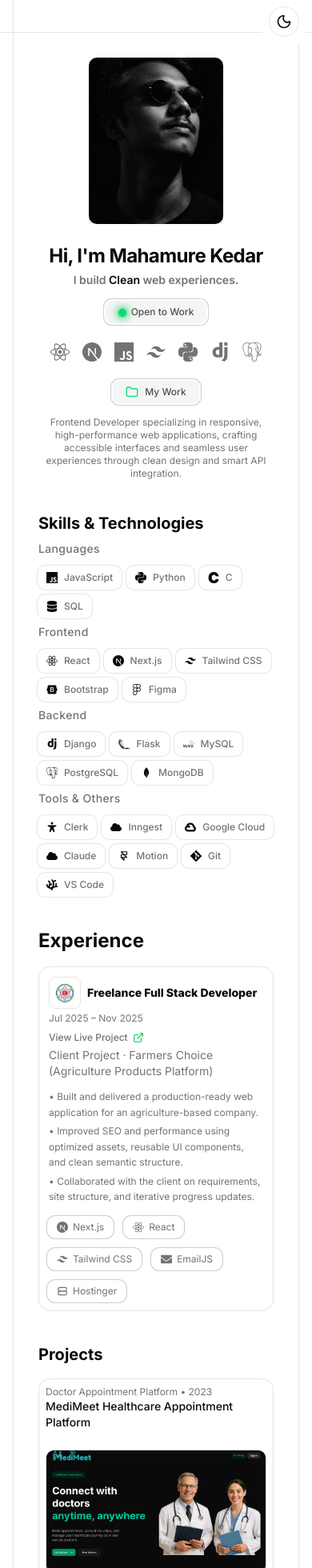
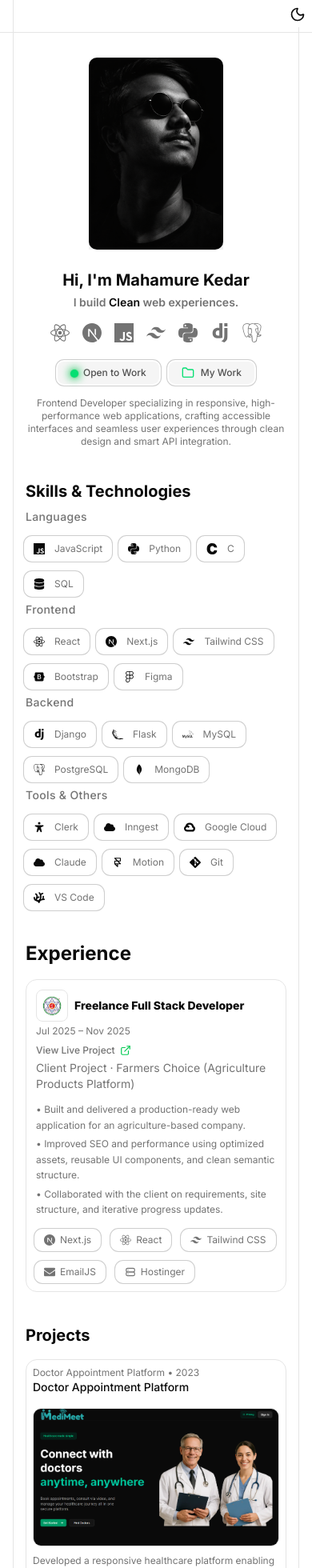
Before and after one commit to kedarrm/My_Portfolio, a Next.js app: page / in a window 390 px wide. Shown: the top 1960 px of the page at 80% size. Built offline with nearby package versions, Linux system fonts and the light colour scheme.

Commit message:
responsive improvement and minor fixes

```diff
--- a/app/page.js
+++ b/app/page.js
@@ -16,8 +16,6 @@ export default function Home() {
           fixed top-0 right-2 sm:right-6 md:right-10
           z-50
           bg-background/80 backdrop-blur
-          rounded-lg
-          p-2
         "
       >
         <ModeToggle />
--- a/components/intersection.jsx
+++ b/components/intersection.jsx
@@ -33,7 +33,7 @@ export default function FrameBox({ children }) {
         <span className="absolute bottom-0 -left-16 -right-16 h-px bg-border" />
 
         {/* Content */}
-        <div className="relative px-8 py-8">
+        <div className="relative px-4 py-8">
           {children}
         </div>
 
--- a/components/sections/Contact.jsx
+++ b/components/sections/Contact.jsx
@@ -24,7 +24,7 @@ export default function ContactSection() {
       initial="hidden"
       whileInView="show"
       viewport={{ once: true }}
-      className="space-y-4 sm:space-y-4"
+      className="space-y-2 sm:space-y-4"
     >
       {/* Heading */}
       <motion.h2
--- a/components/sections/Education.jsx
+++ b/components/sections/Education.jsx
@@ -33,7 +33,7 @@ const educationData = [
 
 export default function EducationSection() {
   return (
-    <section className="w-full py-4">
+    <section className="w-full py-2">
       <motion.h2
         initial={{ opacity: 0, y: 16 }}
         whileInView={{ opacity: 1, y: 0 }}
--- a/components/sections/Footer.jsx
+++ b/components/sections/Footer.jsx
@@ -6,7 +6,7 @@ import { FaGithub, FaLinkedin, FaEnvelope } from "react-icons/fa";
 
 export default function FooterSection() {
   return (
-    <div className="flex justify-center items-center flex-col gap-6 text-xl text-muted-foreground">
+    <div className="flex justify-center items-center flex-col gap-4 text-xl text-muted-foreground">
       <div className="flex flex-row gap-6">
         <motion.a
           href="https://github.com/kedarrm"
@@ -44,7 +44,7 @@ export default function FooterSection() {
       </div>
 
       <div>
-        <a href="/Kedar_Resume.pdf" download className="inline-flex items-center gap-2 rounded-lg bg-accent px-7 py-2 text-sm      font-medium text-foreground/70 transition hover:bg-accent/40 ring-1 ring-offset-2 ring-foreground/20 ring-offset-background cursor-pointer">
+        <a href="/Kedar_Resume.pdf" download className="inline-flex items-center gap-2 rounded-lg bg-accent px-17 py-2 sm:px-7 sm:py-2 text-sm font-medium text-foreground/70 transition hover:bg-accent/40 ring-1 ring-offset-2 ring-foreground/20 ring-offset-background cursor-pointer">
           <DownloadCloud className="h-4 w-4 text-green-400" />
           Download My Resume
         </a>
--- a/components/sections/Hero.jsx
+++ b/components/sections/Hero.jsx
@@ -49,9 +49,9 @@ export default function HeroSection() {
                             height={144}
                             className="
                 rounded-lg object-cover
-                w-42 h-52
+                w-42 h-60
                 sm:w-20 sm:h-20
-                md:w-36 md:h-56
+                md:w-44 md:h-60
                 shadow-2xl cursor-pointer
               "
                         />
@@ -70,7 +70,7 @@ export default function HeroSection() {
                 >
                     {/* Heading */}
                     <div className="space-y-1">
-                        <h1 className="text-2xl sm:text-3xl md:text-4xl font-bold tracking-tight">
+                        <h1 className="text-xl sm:text-3xl md:text-4xl font-bold">
                             Hi, I&apos;m Mahamure Kedar
                         </h1>
 
@@ -80,23 +80,27 @@ export default function HeroSection() {
                     </div>
 
                     {/* Actions */}
-                    <div className="flex flex-wrap justify-center sm:justify-start items-center sm:gap-3 gap-6">
+                    <div className="flex flex-col sm:flex-row items-center sm:items-center gap-6 sm:gap-3">
+                             <SkillIcons />
+
+                        {/* Buttons Row */}
+                        <div className="flex items-center gap-3">
                             <a
                                 href="https://www.linkedin.com/in/kedar-mahamure/"
                                 target="_blank"
                                 rel="noopener noreferrer"
-                            className="group relative flex items-center gap-2 bg-accent hover:bg-accent/40 px-4 sm:px-6 py-1.5 text-xs sm:text-sm font-medium text-foreground/70 transition ring-1 ring-offset-2 ring-foreground/20 ring-offset-background rounded-md">
+                                className="group relative flex items-center gap-2 bg-accent hover:bg-accent/40 px-4 sm:px-6 py-1.5 text-xs sm:text-sm font-medium text-foreground/70 transition ring-1 ring-offset-2 ring-foreground/20 ring-offset-background rounded-md"
+                            >
                                 <motion.span
                                     initial={{ scale: 0, opacity: 0 }}
                                     animate={{ scale: 1, opacity: 1 }}
                                     transition={{ delay: 0.3, type: "spring", stiffness: 260 }}
-                                className="relative flex h-2 w-2">
-                                <span className="relative flex h-2.5 w-2.5">
+                                    className="relative flex h-2 w-2"
+                                >
                                     <span className="relative flex h-2.5 w-2.5">
                                         <span className="absolute inset-0 rounded-full bg-green-500 opacity-50 blur-xs scale-150 animate-[pulse_1s_ease-in-out_infinite]" />
                                         <span className="absolute inset-0 rounded-full bg-green-500 opacity-30 animate-[ping_1s_ease-in-out_infinite]" />
                                         <span className="relative h-2.5 w-2.5 rounded-full bg-green-400 shadow-[0_0_8px_rgba(34,197,94,0.8)]" />
-                                    </span>
                                     </span>
                                 </motion.span>
 
@@ -105,17 +109,15 @@ export default function HeroSection() {
                                 </span>
                             </a>
 
-                        <SkillIcons />
-
                             <Link
                                 href="/MyWork"
-                            className="flex items-center gap-2 bg-accent hover:bg-accent/40 px-4 sm:px-6 py-1.5 text-xs sm:text-sm font-medium text-foreground/70 transition ring-1 ring-offset-2 ring-foreground/20 ring-offset-background rounded-md"
+                                className="group flex items-center gap-2 bg-accent hover:bg-accent/40 px-4 sm:px-6 py-1.5 text-xs sm:text-sm font-medium text-foreground/70 transition ring-1 ring-offset-2 ring-foreground/20 ring-offset-background rounded-md"
                             >
                                 <Folder className="h-4 w-4 text-green-400" />
                                 My Work
                             </Link>
                         </div>
-
+                    </div>
                     {/* Description */}
                     <p className="text-muted-foreground sm:max-w-xl max-w-6xl text-xs sm:text-base">
                         Frontend Developer specializing in responsive, high-performance web
--- a/components/sections/Projects.jsx
+++ b/components/sections/Projects.jsx
@@ -30,7 +30,7 @@ const techIcons = {
 
 const projects = [
   {
-    title: "MediMeet Healthcare Appointment Platform",
+    title: "Doctor Appointment Platform",
     subtitle: "Doctor Appointment Platform",
     year: "2023",
     link: "https://doc-meet-six.vercel.app/",
@@ -49,7 +49,7 @@ const projects = [
   },
   {
     title: "Pixxel AI Image Editor",
-    subtitle: "Full-Stack AI Image Editing Platform",
+    subtitle: "AI Image Editing Platform",
     year: "2024",
     link: "https://pixxel-silk.vercel.app/",
     image: "/pixxel.png",
@@ -102,7 +102,7 @@ export default function ProjectsSection() {
     <section className="space-y-4 sm:space-y-4">
       <h2 className="text-xl sm:text-2xl font-bold">Projects</h2>
 
-      <div className="space-y-6">
+      <div className="space-y-4">
         {projects.map((project) => (
           <motion.a
             key={project.title}
@@ -150,7 +150,7 @@ export default function ProjectsSection() {
               initial="hidden"
               whileInView="visible"
               viewport={{ once: true }}
-              className="relative mt-4 aspect-video overflow-hidden rounded-lg border"
+              className="relative mt-2 aspect-video overflow-hidden rounded-lg border"
             >
               <Image
                 src={project.image}
@@ -175,7 +175,7 @@ export default function ProjectsSection() {
             </motion.div>
 
             {/* Description */}
-            <p className="mt-4 text-xs text-muted-foreground leading-relaxed max-w-full md:max-w-3xl">
+            <p className="mt-2 text-xs sm:text-base text-muted-foreground leading-relaxed max-w-full md:max-w-3xl">
               {project.description}
             </p>
 
@@ -185,7 +185,7 @@ export default function ProjectsSection() {
               initial="hidden"
               whileInView="visible"
               viewport={{ once: true }}
-              className="mt-4 flex flex-wrap gap-2 sm:gap-3"
+              className="mt-2 flex flex-wrap gap-3 sm:gap-3"
             >
               {project.tech.map((tech) => {
                 const Icon = techIcons[tech];
@@ -197,7 +197,7 @@ export default function ProjectsSection() {
                     className="inline-flex items-center gap-2 rounded-md
                                px-2.5 py-1 text-xs
                                text-muted-foreground transition
-                  ring-1 ring-offset-2 ring-foreground/20 ring-offset-background
+                               ring-1 ring-offset-2 ring-foreground/20 ring-offset-background
                                hover:bg-muted hover:text-foreground "
                   >
                     {Icon && <Icon className="h-3.5 w-3.5" />}
--- a/components/sections/skills.jsx
+++ b/components/sections/skills.jsx
@@ -102,7 +102,7 @@ export default function SkillsSection() {
               {group.title}
             </h3>
 
-            <motion.div className="flex flex-wrap gap-2 sm:gap-3">
+            <motion.div className="flex flex-wrap gap-3 sm:gap-3">
               {group.items.map((skill) => {
                 const Icon = skill.icon;
 
@@ -111,7 +111,7 @@ export default function SkillsSection() {
                     key={skill.name}
                     variants={item}
                     whileHover={{ y: -2 }}
-                    className="group flex items-center gap-2 rounded-md sm:rounded-lg px-2.5 sm:px-3 py-1.5 sm:py-2 text-xs sm:text-sm text-muted-foreground bg-background hover:bg-muted transition ring-1 sm:ring-2 ring-foreground/10 ring-offset-1 ring-offset-background"
+                    className="group flex items-center sm:mt-0 mt-1 gap-3 rounded-md sm:rounded-md px-2.5 sm:px-3 py-1.5 sm:py-2 text-xs sm:text-sm text-muted-foreground bg-background hover:bg-muted transition ring-1 ring-offset-2 ring-foreground/20 ring-offset-background"
                   >
                     <motion.span
                       whileHover={{ scale: 1.15 }}
@@ -121,7 +121,7 @@ export default function SkillsSection() {
 
                     </motion.span>
 
-                    <span className="font-medium">
+                    <span className="font-normal">
                       {skill.name}
                     </span>
                   </motion.div>
--- a/components/togglebutton.jsx
+++ b/components/togglebutton.jsx
@@ -18,7 +18,7 @@ export function ModeToggle() {
     return (
         <button
             variant="outline"
-            className='cursor-pointer rounded-full border p-2 '
+            className='cursor-pointer pt-2'
             onClick={() => setTheme(theme === "dark" ? "light" : "dark")}
         >
             {theme === "dark" ? (
```
Lines whose indentation alone changed are shown as unchanged.
